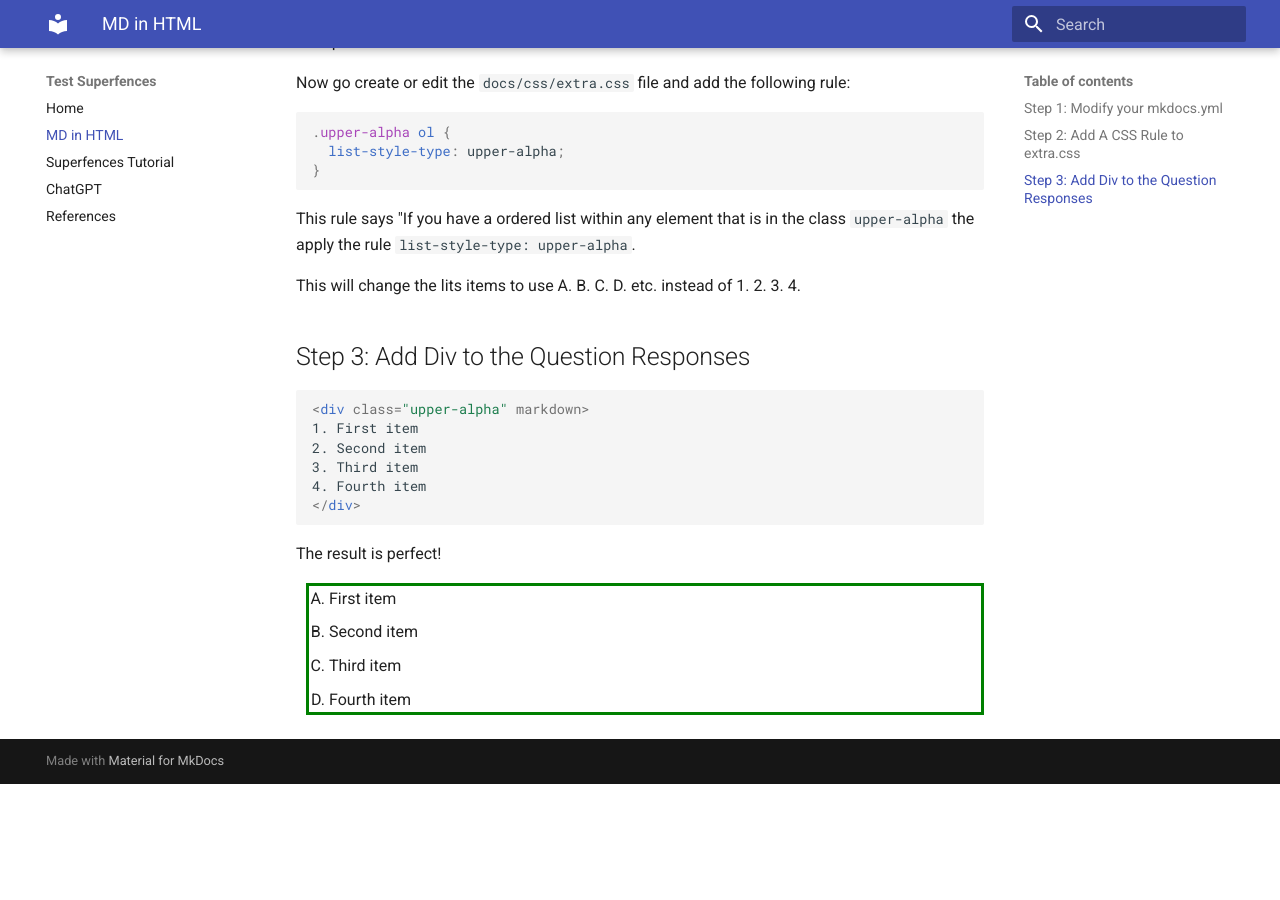
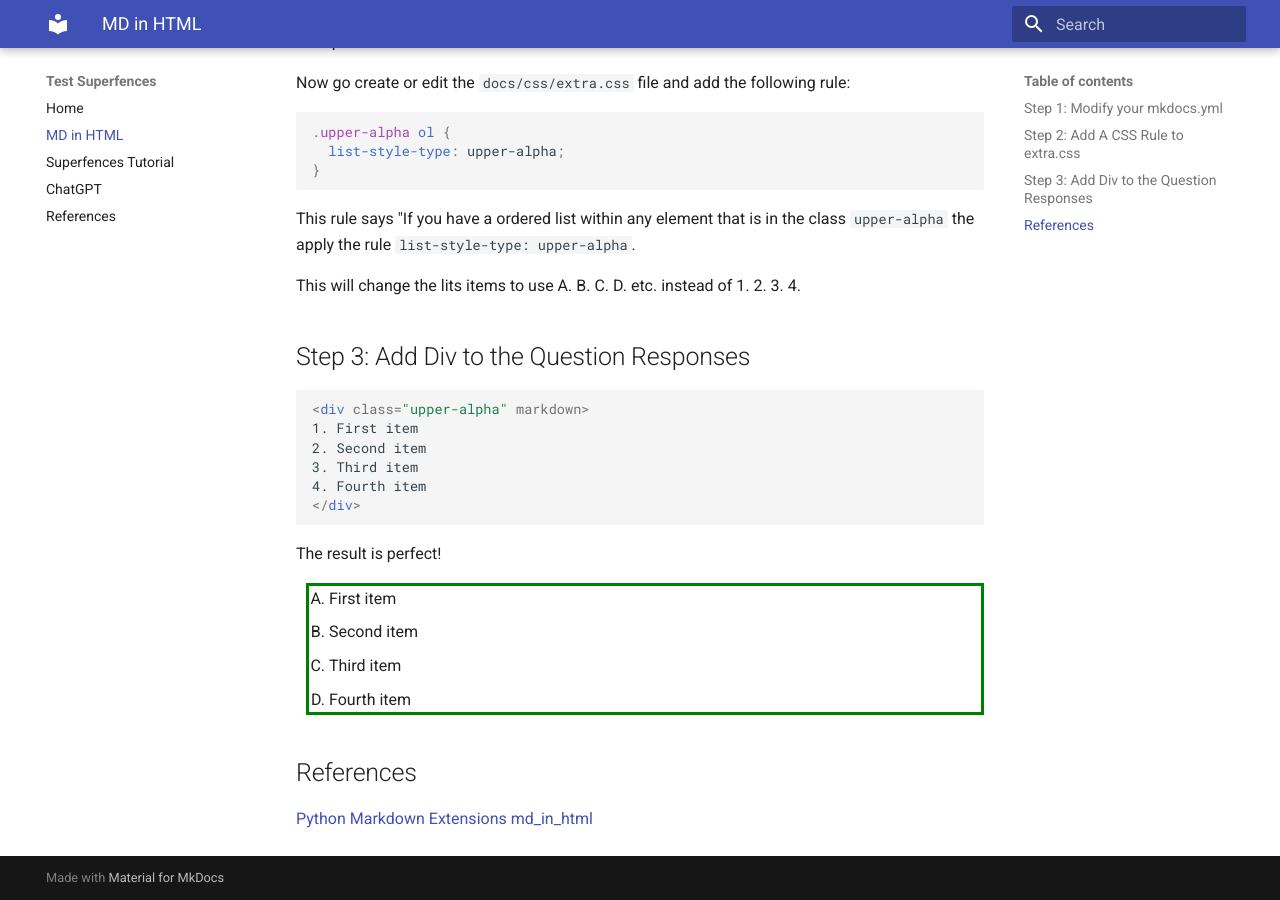
Before and after one commit to dmccreary/superfences, an MkDocs documentation site: the page built from docs/md-in-html.md, in a window 1280 px wide and 900 px high, scrolled down 641 px. Built offline with MkDocs 1.6.1 and Material for MkDocs 9.7.7, drawn with Linux system fonts in a browser that asks for light colours; before the commit the page ends 1425 px from its top, so only the background shows below that.

Commit message:
updating content

```diff
--- a/docs/md-in-html.md
+++ b/docs/md-in-html.md
@@ -61,3 +61,7 @@ The result is perfect!
 3. Third item
 4. Fourth item
 </div>
+
+## References
+
+[Python Markdown Extensions md_in_html](https://python-markdown.github.io/extensions/md_in_html/)
```
